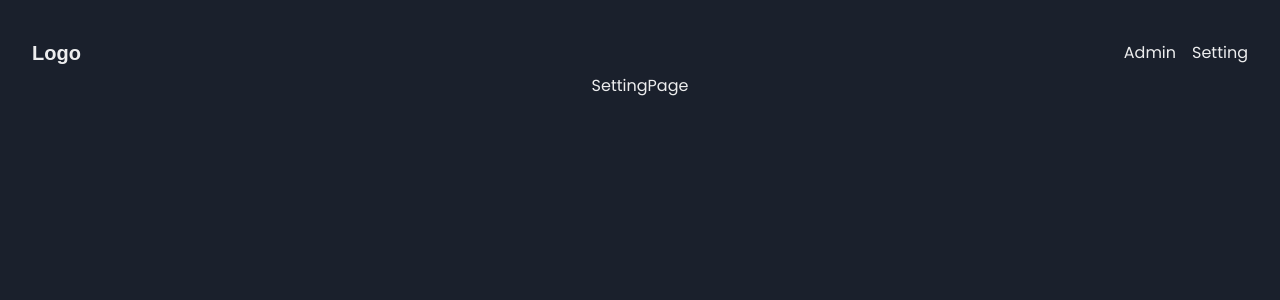
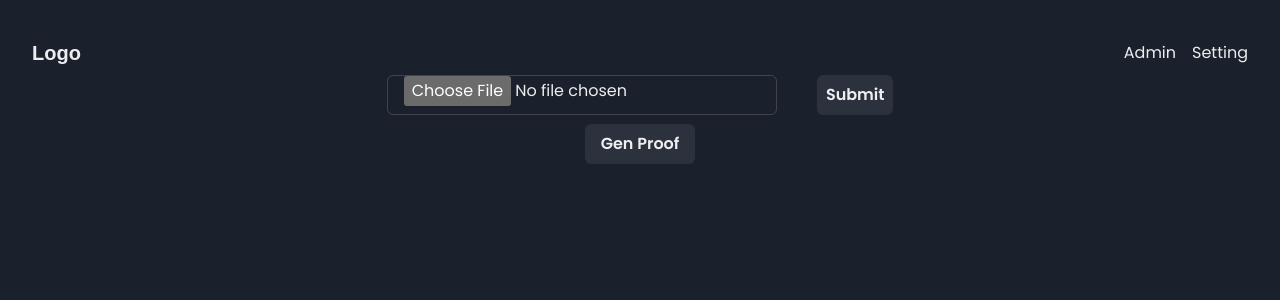
Before and after one commit to privacy-scaling-explorations/maci-coordinator, a React (Vite) app in the folder client/maci-coordinator-react/: page /setting in a window 1280 px wide. Shown: the top 300 px of the page. Built offline with nearby package versions, Linux system fonts and the light colour scheme.

Commit message:
implement file upload(circuit input) and send genProof request to server

```diff
--- a/client/maci-coordinator-react/src/context/ApiContext.tsx
+++ b/client/maci-coordinator-react/src/context/ApiContext.tsx
@@ -105,7 +105,9 @@ const ApiContext = createContext<State>({
 	setcircuitName: () => null,
 	circuitInputProcessMessages: circuitInputProcessMessagesDefault
 	,
-	setcircuitInputProcessMessages: () => null,
+	// value is a function that takes in the previous state and returns the new state
+	// @ts-ignore
+	setcircuitInputProcessMessages: (value: (previousState: CircuitInputProcessMessages) => CircuitInputProcessMessages) => null,
 	circuitInputTallyVotes: circuitInputTallyVotesDefault,
 	setcircuitInputTallyVotes: () => null,
 	isLoading: false,
--- a/client/maci-coordinator-react/src/pages/AdminPage/index.tsx
+++ b/client/maci-coordinator-react/src/pages/AdminPage/index.tsx
@@ -3,14 +3,14 @@ import { useApi } from "../../context/ApiContext";
 
 const AdminPage: React.FC<React.PropsWithChildren<{}>> = () => {
 	// it hooks into the context(state variables)
-	const { proofs, circuitName, circuitInputProcessMessages, circuitInputTallyVotes, isLoading, SendGenProofRequestToCoordinatorService,PollingGetProofFromCoordinatorService, GetStatusFromCoordinatorService, proverStateProcessMessages } = useApi();
+	const { proofs, circuitName, circuitInputProcessMessages, circuitInputTallyVotes, isLoading, GetStatusFromCoordinatorService, proverStateProcessMessages } = useApi();
 
 	useEffect(() => {
 		console.log('AdminPage useEffect');
 		// call the function
 		GetStatusFromCoordinatorService("ProcessMessages");
-		SendGenProofRequestToCoordinatorService("ProcessMessages", circuitInputProcessMessages);
-		PollingGetProofFromCoordinatorService("ProcessMessages");
+
+
 	}, []);
 	return <>
 		{/* display current prover status */}
--- a/client/maci-coordinator-react/src/pages/SettingPage/index.tsx
+++ b/client/maci-coordinator-react/src/pages/SettingPage/index.tsx
@@ -1,6 +1,64 @@
+
+
+import { Button, HStack, Input, VStack } from '@chakra-ui/react';
+import React, { useState } from 'react';
+import {  useApi } from '../../context/ApiContext';
+
 const SettingPage: React.FC<React.PropsWithChildren<{}>> = () => {
-	return <div>SettingPage</div>;
+  const [file, setFile] = useState();
+
+  // set circuitInputProcessMessages from api context
+  const { proverStateProcessMessages, circuitInputProcessMessages, setcircuitInputProcessMessages, SendGenProofRequestToCoordinatorService, PollingGetProofFromCoordinatorService } = useApi();
+
+  console.log("[Setting page] proverstate: ", proverStateProcessMessages)
+
+  const handleFileChange = (event: any) => {
+    setFile(event.target.files[0]);
+  };
+
+const handleSubmit = () => {
+	if (file) {
+		const reader = new FileReader();
+		reader.onload = function(evt) {
+			try {
+				const json = JSON.parse(evt.target?.result as string);
+				console.log(json); // Replace this with whatever you want to do with the JSON
+
+				setcircuitInputProcessMessages(json);
+			} catch (err) {
+				alert(`The uploaded file is not valid JSON: ${err}`);
+			}
+		};
+		reader.readAsText(file);
+	} else {
+		alert('No file selected');
+	}
+};
+
+const handleGenProof = () => {
+
+			try {
+				SendGenProofRequestToCoordinatorService("ProcessMessages", circuitInputProcessMessages);
+				PollingGetProofFromCoordinatorService("ProcessMessages");
+			} catch (err) {
+				alert(`Failed to generate proof: ${err}`);
+			}
+
+};
+
+  return (
+	<VStack>
+		<HStack alignSelf="stretch" justifyContent="space-between" minH={"42px"} alignItems={"center"} spacing={10}>
+			<Input type="file" onChange={handleFileChange} size="md" />
+			<Button onClick={handleSubmit}>Submit</Button>
+		</HStack>
+		<Button onClick={handleGenProof}>Gen Proof</Button>
+	</VStack>
+
+  );
 }
 
 
+
+
 export { SettingPage };
```
